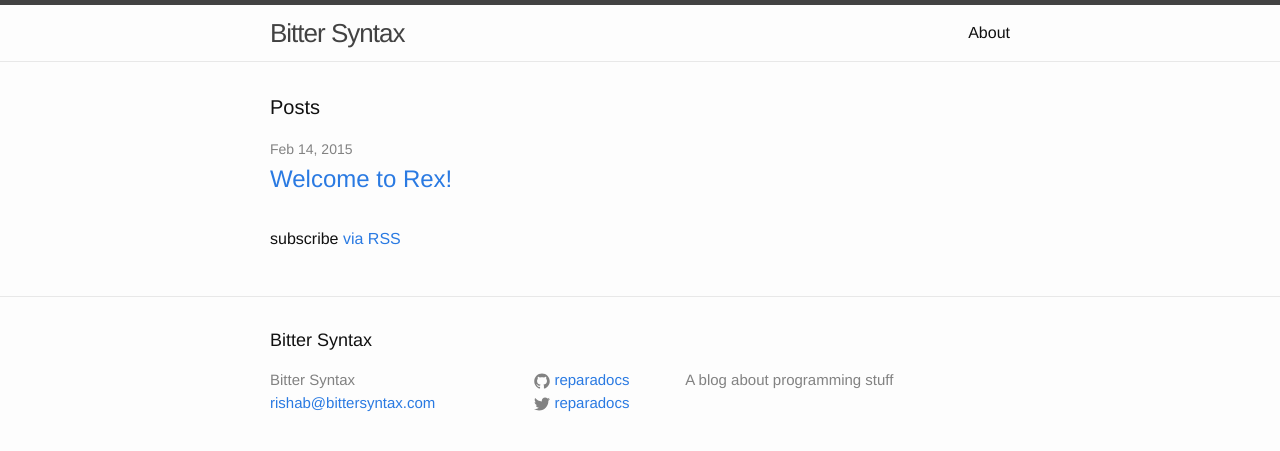
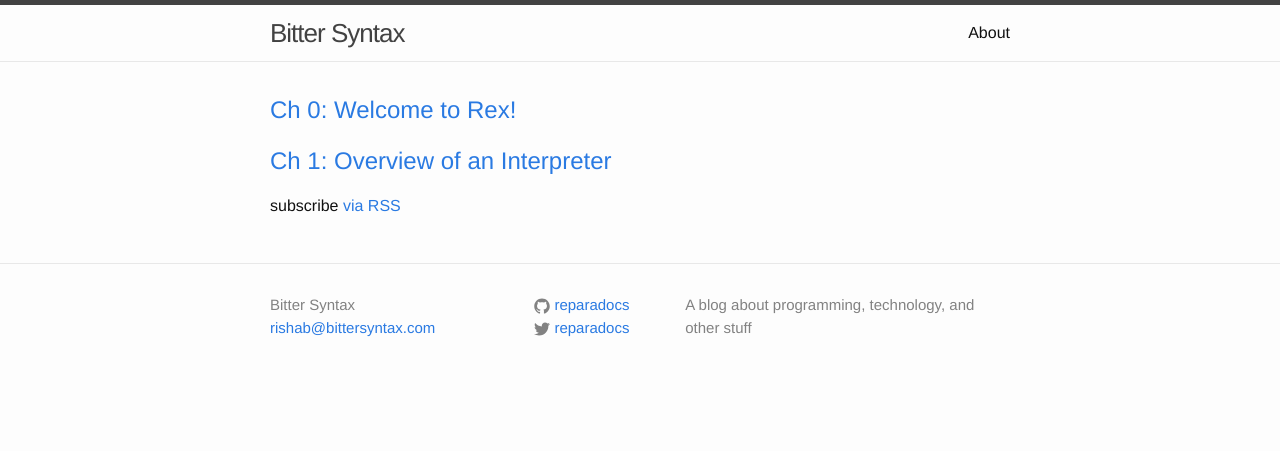
Before and after one commit to Reparadocs/BitterSyntax, a Jekyll site: the page built from index.html, in a window 1280 px wide. Shown: the top 451 px of the page. Built offline with Jekyll 4.4.1, drawn with Linux system fonts in a browser that asks for light colours.

```diff
--- a/_config.yml
+++ b/_config.yml
@@ -3,7 +3,7 @@ exclude: ["vendor"]
 title: Bitter Syntax
 email: rishab@bittersyntax.com
 description: > # this means to ignore newlines until "baseurl:"
-   A blog about programming stuff
+   A blog about programming, technology, and other stuff
 baseurl: "" # the subpath of your site, e.g. /blog/
 url: "http://bittersyntax.com" # the base hostname & protocol for your site
 twitter_username: reparadocs
--- a/_includes/footer.html
+++ b/_includes/footer.html
@@ -1,8 +1,6 @@
 <footer class="site-footer">
 
   <div class="wrapper">
-
-    <h2 class="footer-heading">{{ site.title }}</h2>
 
     <div class="footer-col-wrapper">
       <div class="footer-col  footer-col-1">
--- a/_posts/2015-02-14-rex-introduction.markdown
+++ b/_posts/2015-02-14-rex-introduction.markdown
@@ -1,6 +1,6 @@
 ---
 layout: post
-title:  "Welcome to Rex!"
+title:  "Ch 0: Welcome to Rex!"
 date:   2015-02-14 18:03:36
 categories: rex
 ---
@@ -43,9 +43,9 @@ If you're not already familiar with the concept of interpreted vs compiled langu
 We're going to write the interpreter in java without any external libraries, frameworks, etc. so really all you need is the [Java Development Kit][jdk], a text editor of some kind, and the terminal. I'm using a Mac and Sublime Text/Vim, so for those of you opting to use Windows and/or an IDE of some sort, feel free to do so, but know that if anything goes wrong due to those tools I will probably unable to provide meaningful support (although I can try!). I will be writing this assuming you understand basic Java concepts (OOP, Inheritance, etc.) and Programming concepts (Stacks, Lists, etc.).
 
 ### Disclaimer
-I'm not some sort of wizard at programming. At the time of this writing, I'm still completing my undergraduate degree so the language will probably end up being horribly inefficient and I may be making horrible design decisions along the way. Hopefully, this will still serve as a great learning experience. I'm writing this tutorial because I haven't seen a comprehensive one that only assumes the reader just has a knowledge of Java. If I do make a horrible mistake, feel free to contact me (rishab@bittersyntax.com)
+I'm not some sort of wizard at programming. At the time of this writing, I'm still completing my undergraduate degree so the language will probably end up being horribly inefficient and I may be making horrible design decisions along the way. Hopefully, this will still serve as a great learning experience. I'm writing this tutorial because I haven't seen a comprehensive one that only assumes the reader just has a knowledge of Java. If I do make a horrible mistake, feel free to contact me (rex@bittersyntax.com)
 
-# Next Chapter: (Not Posted Yet)
+# Next Chapter: [Overview of an Interpreter][ch1]
 
 [twitter]:     http://twitter.com/reparadocs
 [rss]:         http://bittersyntax.com/feed.xml
--- a/index.html
+++ b/index.html
@@ -4,19 +4,11 @@ layout: default
 
 <div class="home">
 
-  <h1 class="page-heading">Posts</h1>
-
-  <ul class="post-list">
-    {% for post in site.posts %}
-      <li>
-        <span class="post-meta">{{ post.date | date: "%b %-d, %Y" }}</span>
-
+    {% for post in site.posts reversed %}
         <h2>
           <a class="post-link" href="{{ post.url | prepend: site.baseurl }}">{{ post.title }}</a>
         </h2>
-      </li>
     {% endfor %}
-  </ul>
 
   <p class="rss-subscribe">subscribe <a href="{{ "/feed.xml" | prepend: site.baseurl }}">via RSS</a></p>
 
```
Also changed, not shown: other parts of _posts/2015-02-14-rex-introduction.markdown (+2 -1 lines), _posts/2015-02-15-rex-ch1.markdown (added, +106 -0 lines), about.md (+1 -1 lines), favicon.ico (added), 1 other file.
